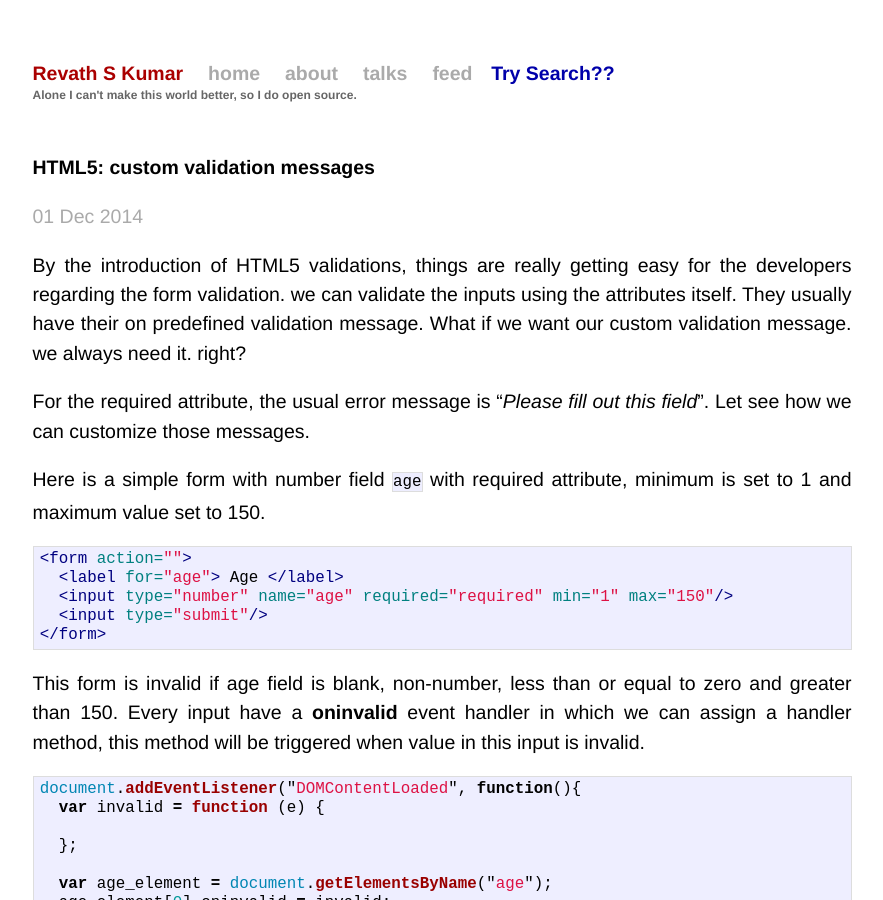
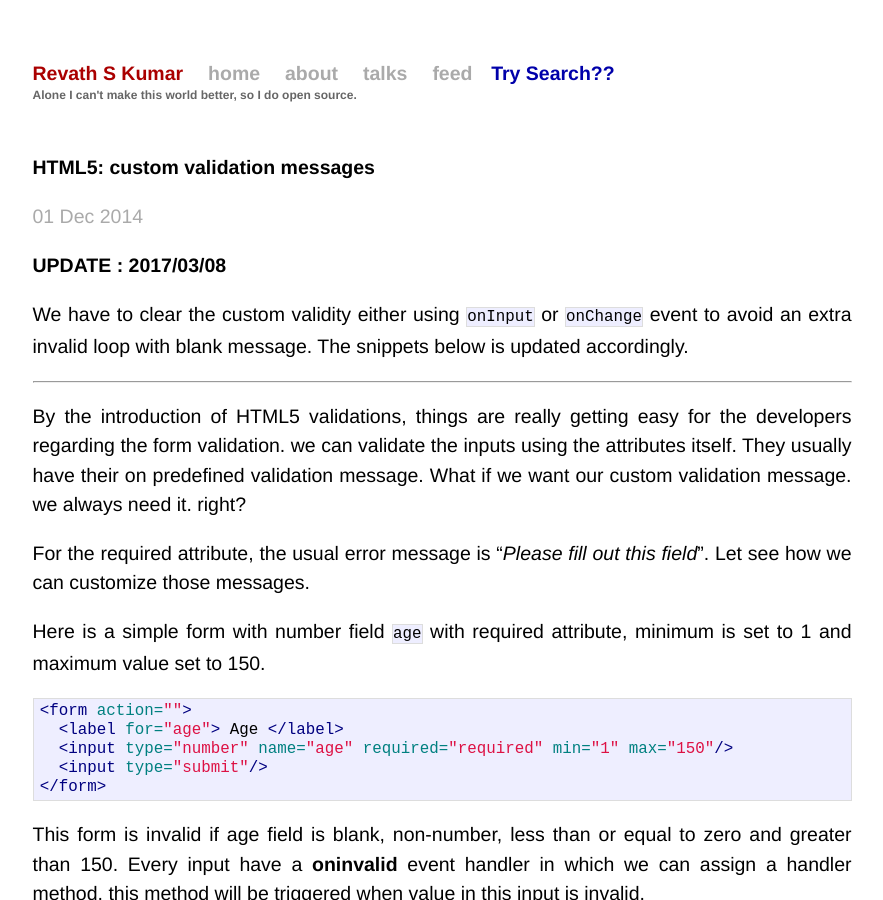
Before and after one commit to revathskumar/blog.revathskumar.com, a Jekyll site: the page built from _posts/2014-12-01-html5-custom-validation-messages.md, in a window 1280 px wide and 900 px high. Shown: the whole window, without its empty margins (198-1081 px from the left). Built offline with Jekyll 4.4.1, drawn with Linux system fonts in a browser that asks for light colours; some of the changed text lies outside the part shown.

Commit message:
[UPDATE] : Added update to HTML5 validation message

````diff
--- a/_posts/2014-12-01-html5-custom-validation-messages.md
+++ b/_posts/2014-12-01-html5-custom-validation-messages.md
@@ -6,6 +6,13 @@ date: 2014-12-01 00:00:00 IST
 updated: 2014-12-01 00:00:00 IST
 categories: html5, javascript
 ---
+
+### UPDATE : 2017/03/08
+
+We have to clear the custom validity either using `onInput` or `onChange` event
+to avoid an extra invalid loop with blank message. The snippets below is updated accordingly.
+
+<hr />
 
 By the introduction of HTML5 validations, things are really getting easy for the developers regarding the form validation. we can validate the inputs using the attributes itself. They usually have their on predefined validation message. What if we want our custom validation message. we always need it. right?
 
@@ -95,13 +102,15 @@ document.addEventListener("DOMContentLoaded", function(){
 
   var age_element = document.getElementsByName("age");
   age_element[0].oninvalid = invalid;
-
+  age_element[0].oninput = function(e) {
+    e.target.setCustomValidity("");
+  };
 });
 ```
 
 If you want to see this in action here is the jsbin.
 
-<a class="jsbin-embed" href="http://jsbin.com/xameda/5/embed?js,output">JS Bin</a><script src="http://static.jsbin.com/js/embed.js"></script>
+<a class="jsbin-embed" href="http://jsbin.com/xameda/embed?js,output">JS Bin</a><script src="http://static.jsbin.com/js/embed.js"></script>
 
 Hope you enjoyed the post. Let me know if you have any feedback or corrections.
 Thank You.
````
